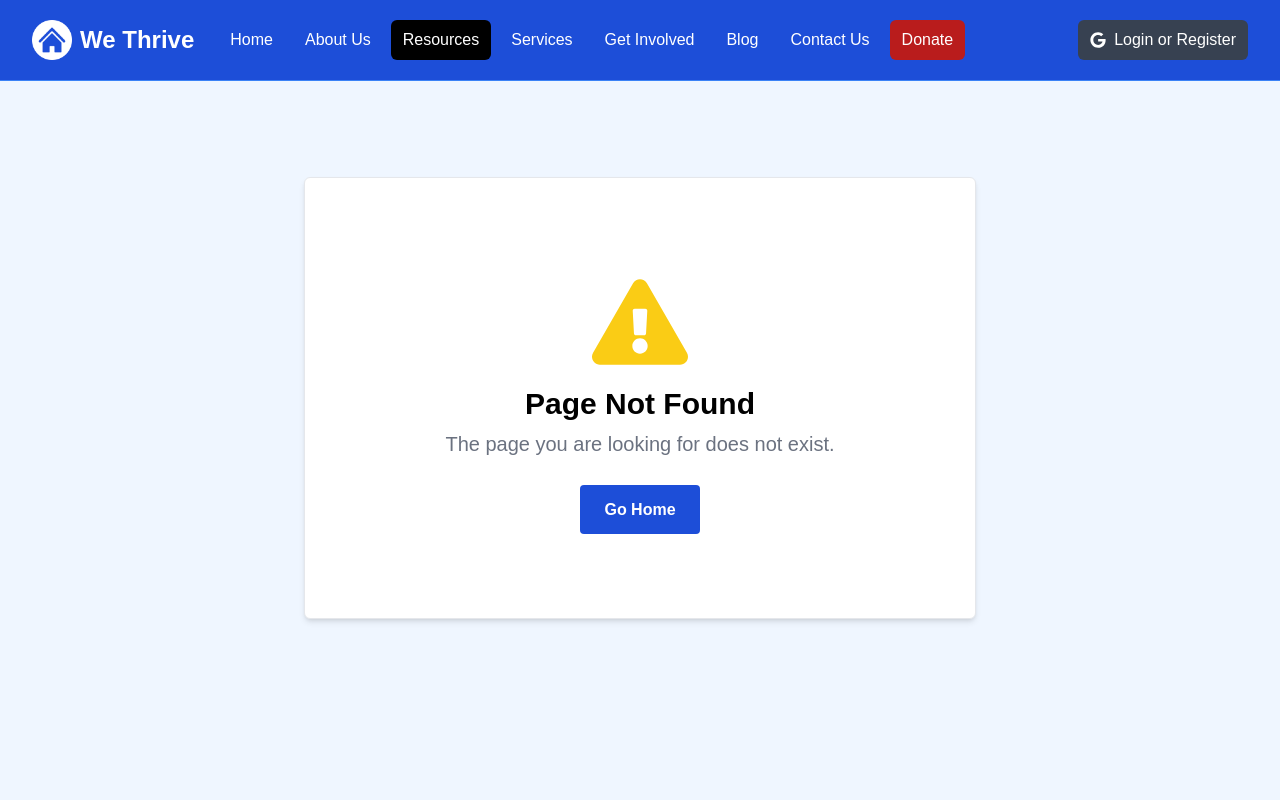
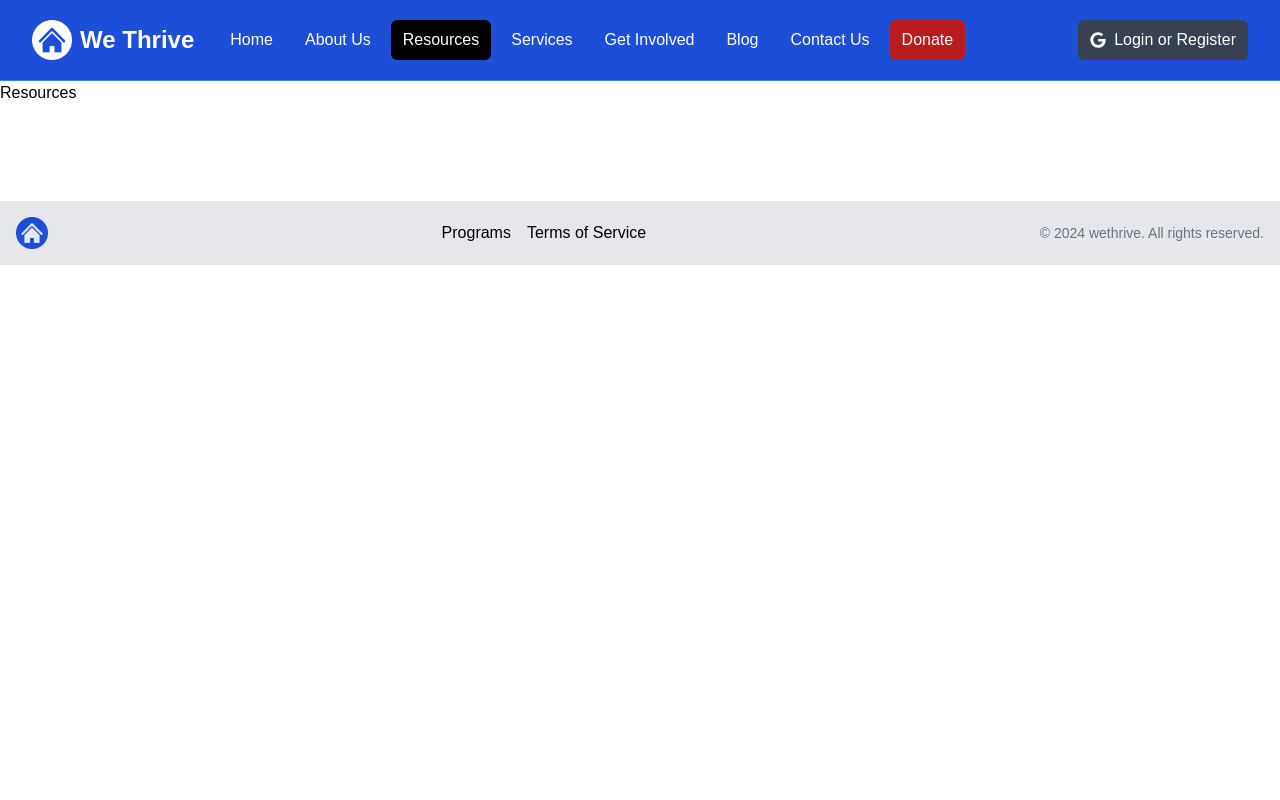
Before and after one commit to moraaruth/WeThrive, a Next.js app: page /resources in a window 1280 px wide. Before the commit this address had no page. Shown: the top 800 px of the page. Built offline with nearby package versions, Linux system fonts and the light colour scheme.

Commit message:
adding resources page

```diff
--- /dev/null
+++ b/app/resources/page.jsx
@@ -0,0 +1,5 @@
+const Resources = () => {
+    return ( <div>Resources</div> );
+}
+
+export default Resources;
```
